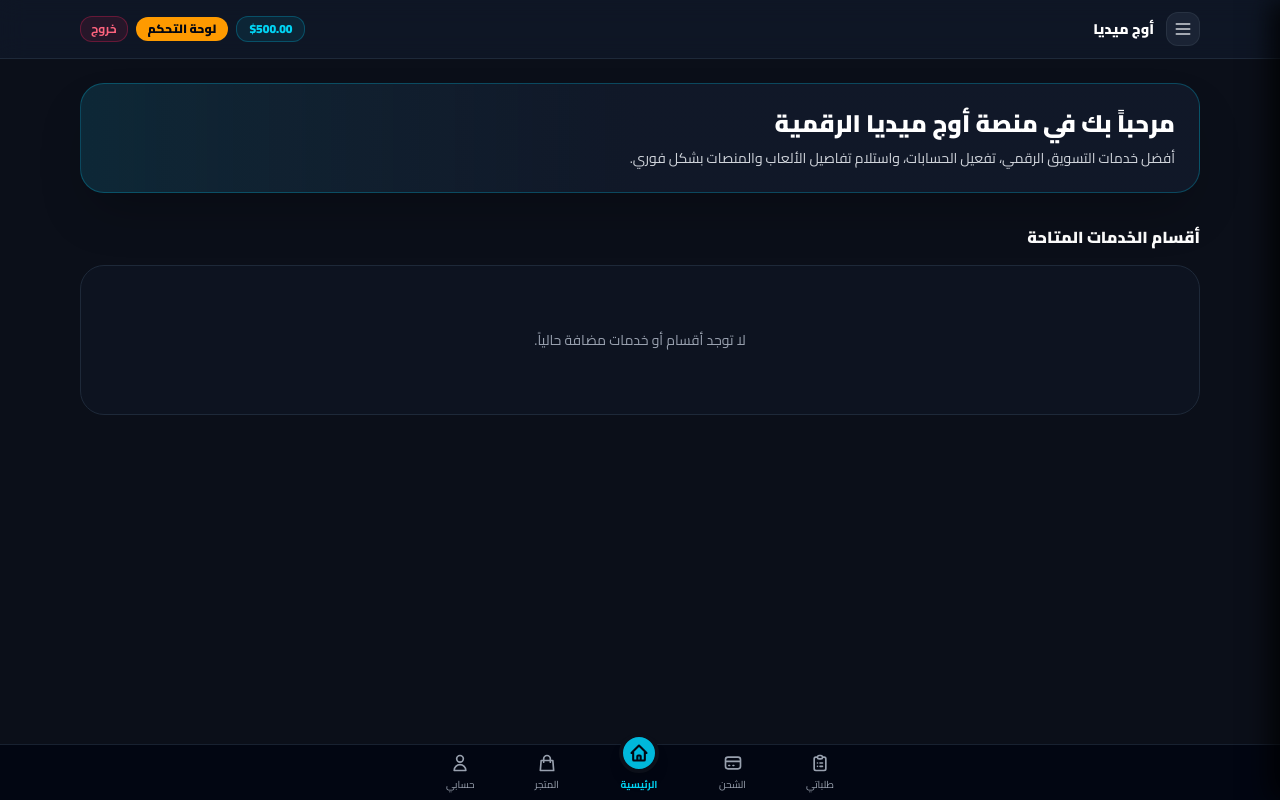
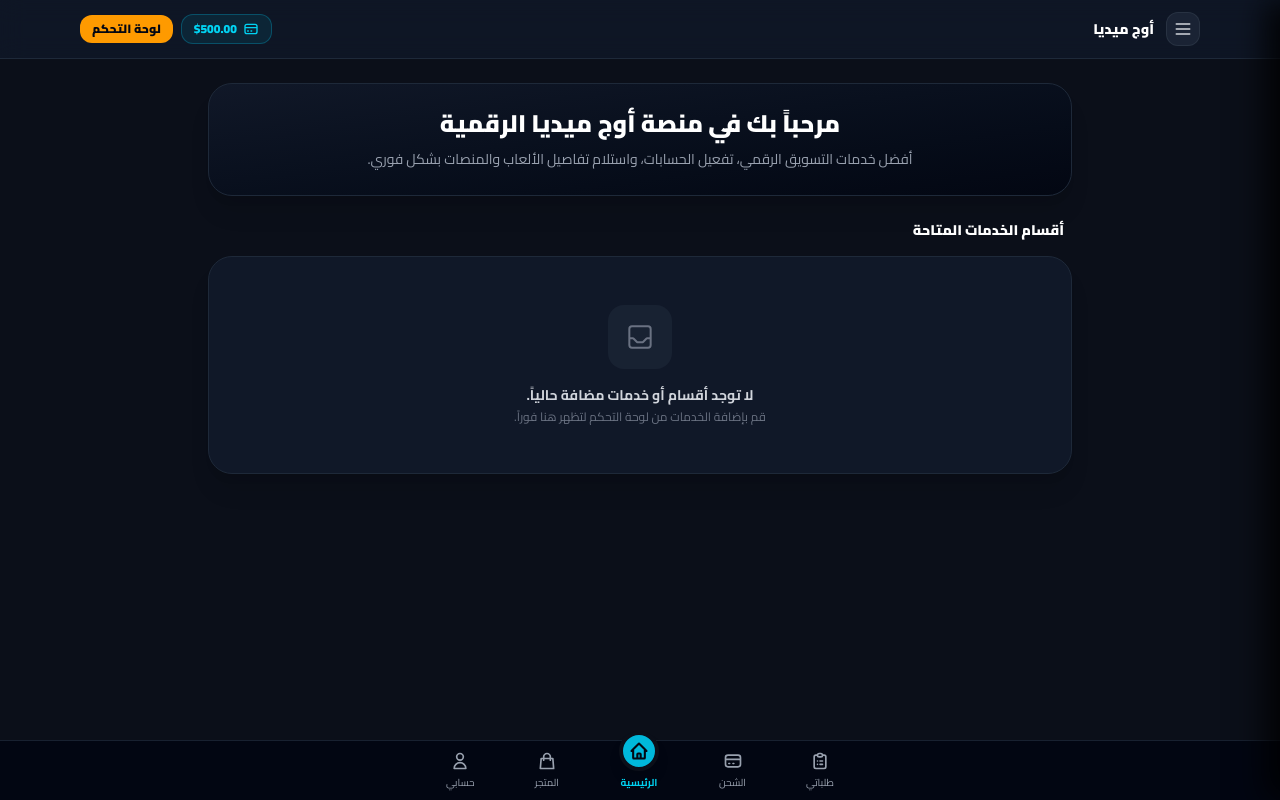
Before and after one commit to ysf20841-max/yosf, a Flask app: page / in a window 1280 px wide. Run offline with Flask 3, Linux system fonts and the light colour scheme; the visitor is signed in with stand-in values (Sample User, id 1); data that the repository does not hold is empty.

Commit message:
Add files via upload

```diff
--- a/templates/base.html
+++ b/templates/base.html
@@ -17,20 +17,20 @@
     <style>
         body { font-family: 'Cairo', sans-serif; background-color: #0b0f19; color: #f3f4f6; }
         #sidebarMenu {
-            position: fixed; top: 0; right: 0; bottom: 0; width: 280px; max-width: 85%;
+            position: fixed; top: 0; right: 0; bottom: 0; width: 290px; max-width: 85%;
             background-color: #030712; border-left: 1px solid #1f2937; z-index: 60;
-            display: flex; flex-direction: column; justify-content: space-between; padding: 20px;
-            box-shadow: -10px 0 25px rgba(0,0,0,0.8); transform: translateX(100%); transition: transform 0.3s ease-in-out;
+            display: flex; flex-direction: column; justify-content: space-between; padding: 24px;
+            box-shadow: -15px 0 30px rgba(0,0,0,0.85); transform: translateX(100%); transition: transform 0.3s ease-in-out;
         }
         #sidebarMenu.open { transform: translateX(0); }
         #sidebarOverlay {
-            position: fixed; inset: 0; background-color: rgba(0,0,0,0.6); z-index: 50;
+            position: fixed; inset: 0; background-color: rgba(0,0,0,0.65); z-index: 50;
             display: none; backdrop-filter: blur(4px);
         }
         #sidebarOverlay.open { display: block; }
     </style>
 </head>
-<body class="min-h-screen flex flex-col justify-between pb-20">
+<body class="min-h-screen flex flex-col justify-between pb-24">
 
     <div id="sidebarOverlay" onclick="toggleSidebar()"></div>
 
@@ -38,8 +38,8 @@
     <div id="sidebarMenu">
         <div>
             <div class="flex items-center justify-between mb-8 pb-4 border-b border-gray-800">
-                <div class="flex items-center gap-2">
-                    <div class="w-9 h-9 bg-cyan-500/10 border border-cyan-500/30 rounded-xl flex items-center justify-center text-cyan-400 font-black">OWJ</div>
+                <div class="flex items-center gap-3">
+                    <div class="w-10 h-10 bg-cyan-500/10 border border-cyan-500/30 rounded-xl flex items-center justify-center text-cyan-400 font-black">OWJ</div>
                     <div>
                         <h3 class="text-sm font-black text-white">أوج ميديا</h3>
                         <p class="text-[10px] text-gray-400">الخدمات الرقمية المتكاملة</p>
@@ -50,36 +50,44 @@
                 </button>
             </div>
 
-            <div class="space-y-2">
-                <a href="/" class="flex items-center gap-3 px-4 py-3 bg-gray-900 hover:bg-gray-800 text-gray-200 rounded-xl text-xs font-bold transition">
+            <!-- روابط القائمة -->
+            <div class="space-y-3">
+                <a href="/" class="flex items-center gap-3.5 px-4 py-3.5 bg-gray-900/90 hover:bg-gray-800 text-gray-200 rounded-2xl text-xs font-bold transition border border-gray-800">
                     <svg class="w-5 h-5 text-cyan-400" fill="none" stroke="currentColor" stroke-width="2" viewBox="0 0 24 24"><path stroke-linecap="round" stroke-linejoin="round" d="M3 12l2-2m0 0l7-7 7 7M5 10v10a1 1 0 001 1h3m10-11l2 2m-2-2v10a1 1 0 01-1 1h-3m-6 0a1 1 0 001-1v-4a1 1 0 011-1h2a1 1 0 011 1v4a1 1 0 001 1m-6 0h6"/></svg>
                     <span>الرئيسية</span>
                 </a>
-                <a href="/accounts" class="flex items-center gap-3 px-4 py-3 bg-gray-900 hover:bg-gray-800 text-gray-200 rounded-xl text-xs font-bold transition">
+                <a href="/accounts" class="flex items-center gap-3.5 px-4 py-3.5 bg-gray-900/90 hover:bg-gray-800 text-gray-200 rounded-2xl text-xs font-bold transition border border-gray-800">
                     <svg class="w-5 h-5 text-cyan-400" fill="none" stroke="currentColor" stroke-width="2" viewBox="0 0 24 24"><path stroke-linecap="round" stroke-linejoin="round" d="M16 11V7a4 4 0 00-8 0v4M5 9h14l1 12H4L5 9z"/></svg>
                     <span>المتجر الرقمي</span>
                 </a>
-                <a href="/deposit" class="flex items-center gap-3 px-4 py-3 bg-gray-900 hover:bg-gray-800 text-gray-200 rounded-xl text-xs font-bold transition">
+                <a href="/deposit" class="flex items-center gap-3.5 px-4 py-3.5 bg-gray-900/90 hover:bg-gray-800 text-gray-200 rounded-2xl text-xs font-bold transition border border-gray-800">
                     <svg class="w-5 h-5 text-cyan-400" fill="none" stroke="currentColor" stroke-width="2" viewBox="0 0 24 24"><path stroke-linecap="round" stroke-linejoin="round" d="M3 10h18M7 15h1m4 0h1m-7 4h12a3 3 0 003-3V8a3 3 0 00-3-3H6a3 3 0 00-3 3v8a3 3 0 003 3z"/></svg>
                     <span>شحن المحفظة</span>
                 </a>
-                <a href="/agents" class="flex items-center gap-3 px-4 py-3 bg-gray-900 hover:bg-gray-800 text-gray-200 rounded-xl text-xs font-bold transition">
+                <a href="/agents" class="flex items-center gap-3.5 px-4 py-3.5 bg-gray-900/90 hover:bg-gray-800 text-gray-200 rounded-2xl text-xs font-bold transition border border-gray-800">
                     <svg class="w-5 h-5 text-cyan-400" fill="none" stroke="currentColor" stroke-width="2" viewBox="0 0 24 24"><path stroke-linecap="round" stroke-linejoin="round" d="M17 20h5v-2a3 3 0 00-5.356-1.857M17 20H7m10 0v-2c0-.656-.126-1.283-.356-1.857M7 20H2v-2a3 3 0 015.356-1.857M7 20v-2c0-.656.126-1.283.356-1.857m0 0a5.002 5.002 0 019.288 0M15 7a3 3 0 11-6 0 3 3 0 016 0zm6 3a2 2 0 11-4 0 2 2 0 014 0zM7 10a2 2 0 11-4 0 2 2 0 014 0z"/></svg>
                     <span>الوكلاء المعتمدون</span>
                 </a>
-                <a href="/about" class="flex items-center gap-3 px-4 py-3 bg-gray-900 hover:bg-gray-800 text-gray-200 rounded-xl text-xs font-bold transition">
+                <a href="/about" class="flex items-center gap-3.5 px-4 py-3.5 bg-gray-900/90 hover:bg-gray-800 text-gray-200 rounded-2xl text-xs font-bold transition border border-gray-800">
                     <svg class="w-5 h-5 text-cyan-400" fill="none" stroke="currentColor" stroke-width="2" viewBox="0 0 24 24"><path stroke-linecap="round" stroke-linejoin="round" d="M13 16h-1v-4h-1m1-4h.01M21 12a9 9 0 11-18 0 9 9 0 0118 0z"/></svg>
                     <span>من نحن</span>
                 </a>
-                <a href="/ai_bot" class="flex items-center gap-3 px-4 py-3 bg-cyan-950/40 hover:bg-cyan-900/40 border border-cyan-500/30 text-cyan-300 rounded-xl text-xs font-bold transition">
+                <a href="/ai_bot" class="flex items-center gap-3.5 px-4 py-3.5 bg-cyan-950/40 hover:bg-cyan-900/40 border border-cyan-500/30 text-cyan-300 rounded-2xl text-xs font-bold transition">
                     <svg class="w-5 h-5 text-cyan-400" fill="none" stroke="currentColor" stroke-width="2" viewBox="0 0 24 24"><path stroke-linecap="round" stroke-linejoin="round" d="M8 10h.01M12 10h.01M16 10h.01M9 16H5a2 2 0 01-2-2V6a2 2 0 012-2h14a2 2 0 012 2v8a2 2 0 01-2 2h-5l-5 5v-5z"/></svg>
                     <span>المساعد الذكي (اسأل البوت)</span>
                 </a>
             </div>
         </div>
 
-        <div class="pt-4 border-t border-gray-800 text-center">
-            <p class="text-[10px] text-gray-500">© 2026 أوج ميديا - جميع الحقوق محفوظة</p>
+        <!-- زر الخروج في أسفل القائمة الجانبية -->
+        <div class="pt-4 border-t border-gray-800">
+            {% if current_user %}
+            <a href="/logout" class="flex items-center justify-center gap-2 w-full bg-rose-500/10 hover:bg-rose-500/20 border border-rose-500/30 text-rose-400 py-3 rounded-2xl text-xs font-bold transition mb-3">
+                <svg class="w-4 h-4" fill="none" stroke="currentColor" stroke-width="2" viewBox="0 0 24 24"><path stroke-linecap="round" stroke-linejoin="round" d="M17 16l4-4m0 0l-4-4m4 4H7m6 4v1a3 3 0 01-3 3H6a3 3 0 01-3-3V7a3 3 0 013-3h4a3 3 0 013 3v1"/></svg>
+                <span>تسجيل الخروج</span>
+            </a>
+            {% endif %}
+            <p class="text-[10px] text-gray-500 text-center">© 2026 أوج ميديا - جميع الحقوق محفوظة</p>
         </div>
     </div>
 
@@ -95,13 +103,16 @@
                 </a>
             </div>
 
+            <!-- أزرار الرصيد مع رسمة المحفظة -->
             <div class="flex items-center gap-2">
                 {% if current_user %}
-                <a href="/deposit" class="bg-cyan-500/10 border border-cyan-500/30 text-cyan-400 px-3 py-1 rounded-xl text-xs font-black transition hover:bg-cyan-500/20">${{ "%.2f"|format(current_user.balance_usd) }}</a>
+                <a href="/deposit" class="flex items-center gap-1.5 bg-cyan-500/10 border border-cyan-500/30 text-cyan-400 px-3 py-1.5 rounded-xl text-xs font-black transition hover:bg-cyan-500/20">
+                    <svg class="w-4 h-4 text-cyan-400" fill="none" stroke="currentColor" stroke-width="2" viewBox="0 0 24 24"><path stroke-linecap="round" stroke-linejoin="round" d="M3 10h18M7 15h1m4 0h1m-7 4h12a3 3 0 003-3V8a3 3 0 00-3-3H6a3 3 0 00-3 3v8a3 3 0 003 3z"/></svg>
+                    <span>${{ "%.2f"|format(current_user.balance_usd) }}</span>
+                </a>
                 {% if current_user.role == 'admin' %}
-                <a href="/admin" class="bg-amber-500 hover:bg-amber-400 text-gray-950 px-3 py-1 rounded-xl text-xs font-black transition">لوحة التحكم</a>
+                <a href="/admin" class="bg-amber-500 hover:bg-amber-400 text-gray-950 px-3 py-1.5 rounded-xl text-xs font-black transition">لوحة التحكم</a>
                 {% endif %}
-                <a href="/logout" class="bg-rose-500/10 border border-rose-500/30 text-rose-400 px-2.5 py-1 rounded-xl text-xs font-bold transition">خروج</a>
                 {% else %}
                 <a href="/login" class="bg-cyan-500 hover:bg-cyan-400 text-gray-950 px-3.5 py-1.5 rounded-xl text-xs font-black transition">دخول</a>
                 {% endif %}
@@ -113,8 +124,8 @@
         {% block content %}{% endblock %}
     </main>
 
-    <!-- شريط التنقل السفلي -->
-    <nav class="fixed bottom-0 left-0 right-0 bg-gray-950/95 border-t border-gray-800/80 backdrop-blur-lg z-40 py-2 px-4">
+    <!-- شريط التنقل السفلي الثابت -->
+    <nav class="fixed bottom-0 left-0 right-0 bg-gray-950/95 border-t border-gray-800/80 backdrop-blur-lg z-40 py-2.5 px-4">
         <div class="max-w-md mx-auto flex items-center justify-around text-center">
             <a href="/my_orders" class="flex flex-col items-center gap-1 text-gray-400 hover:text-cyan-400 transition text-[10px]">
                 <svg class="w-5 h-5" fill="none" stroke="currentColor" stroke-width="2" viewBox="0 0 24 24"><path stroke-linecap="round" stroke-linejoin="round" d="M9 5H7a2 2 0 00-2 2v12a2 2 0 002 2h10a2 2 0 002-2V7a2 2 0 00-2-2h-2M9 5a2 2 0 002 2h2a2 2 0 002-2M9 5a2 2 0 012-2h2a2 2 0 012 2m-3 7h3m-3 4h3m-6-4h.01M9 16h.01"/></svg>
--- a/templates/index.html
+++ b/templates/index.html
@@ -2,38 +2,50 @@
 {% block title %}الرئيسية - أوج ميديا{% endblock %}
 
 {% block content %}
-<div class="max-w-6xl mx-auto px-4 py-6">
-    <div class="bg-gradient-to-r from-cyan-900/40 via-gray-900 to-gray-900 border border-cyan-500/30 rounded-3xl p-6 mb-8 shadow-2xl relative overflow-hidden">
-        <div class="relative z-10">
-            <h1 class="text-xl sm:text-2xl font-black text-white mb-2" data-t="hero_title">مرحباً بك في منصة أوج ميديا الرقمية</h1>
-            <p class="text-xs sm:text-sm text-gray-300" data-t="hero_desc">أفضل خدمات التسويق الرقمي، تفعيل الحسابات، واستلام تفاصيل الألعاب والمنصات بشكل فوري.</p>
-        </div>
+<div class="max-w-4xl mx-auto px-4 py-6 space-y-6">
+    <!-- بانر الترحيب -->
+    <div class="bg-gradient-to-br from-gray-900 to-gray-950 border border-gray-800 rounded-3xl p-6 shadow-xl text-center relative overflow-hidden">
+        <h1 class="text-xl sm:text-2xl font-black text-white mb-2">مرحباً بك في منصة أوج ميديا الرقمية</h1>
+        <p class="text-xs sm:text-sm text-gray-400 leading-relaxed max-w-xl mx-auto">
+            أفضل خدمات التسويق الرقمي، تفعيل الحسابات، واستلام تفاصيل الألعاب والمنصات بشكل فوري.
+        </p>
     </div>
 
-    <div class="mb-4 flex justify-between items-center">
-        <h2 class="text-base font-black text-white" data-t="sections_title">أقسام الخدمات المتاحة</h2>
+    <!-- قسم الخدمات المتاحة بحجم ممتاز ومناسب للهاتف -->
+    <div class="space-y-4">
+        <h2 class="text-sm font-black text-white px-2">أقسام الخدمات المتاحة</h2>
+
+        {% if categories %}
+            <div class="grid grid-cols-1 sm:grid-cols-2 gap-4">
+                {% for cat_name, info in categories.items() %}
+                <a href="{{ url_for('category_services', cat_name=cat_name) }}" class="bg-gray-900 hover:bg-gray-850 border border-gray-800 hover:border-cyan-500/50 rounded-2xl p-5 transition shadow-lg flex items-center justify-between group">
+                    <div class="flex items-center gap-4">
+                        {% if info.image_url %}
+                        <img src="{{ info.image_url }}" alt="{{ cat_name }}" class="w-12 h-12 rounded-xl object-cover border border-gray-800">
+                        {% else %}
+                        <div class="w-12 h-12 bg-cyan-500/10 border border-cyan-500/30 rounded-xl flex items-center justify-center text-cyan-400 font-black">
+                            {{ cat_name[:2] }}
+                        </div>
+                        {% endif %}
+                        <div>
+                            <h3 class="text-sm font-black text-white group-hover:text-cyan-400 transition mb-1">{{ cat_name }}</h3>
+                            <span class="text-[11px] text-gray-400 bg-gray-950 px-2.5 py-0.5 rounded-lg border border-gray-800">{{ info.count }} خدمات متوفرة</span>
+                        </div>
+                    </div>
+                    <svg class="w-5 h-5 text-gray-500 group-hover:text-cyan-400 transition rotate-180" fill="none" stroke="currentColor" stroke-width="2.5" viewBox="0 0 24 24"><path stroke-linecap="round" stroke-linejoin="round" d="M14 5l7 7m0 0l-7 7m7-7H3"/></svg>
+                </a>
+                {% endfor %}
+            </div>
+        {% else %}
+            <!-- صندوق كبير وواضح ومناسب للشاشات كما طلبت -->
+            <div class="bg-gray-900 border border-gray-800 rounded-3xl p-12 text-center shadow-xl">
+                <div class="w-16 h-16 bg-gray-800/60 rounded-2xl flex items-center justify-center mx-auto mb-4 text-gray-500">
+                    <svg class="w-8 h-8" fill="none" stroke="currentColor" stroke-width="1.5" viewBox="0 0 24 24"><path stroke-linecap="round" stroke-linejoin="round" d="M20 13V6a2 2 0 00-2-2H6a2 2 0 00-2 2v7m16 0v5a2 2 0 01-2 2H6a2 2 0 01-2-2v-5m16 0h-2.586a1 1 0 00-.707.293l-2.414 2.414a1 1 0 01-.707.293h-3.172a1 1 0 01-.707-.293l-2.414-2.414A1 1 0 006.586 13H4"/></svg>
+                </div>
+                <h3 class="text-sm font-bold text-gray-300 mb-1">لا توجد أقسام أو خدمات مضافة حالياً.</h3>
+                <p class="text-xs text-gray-500">قم بإضافة الخدمات من لوحة التحكم لتظهر هنا فوراً.</p>
+            </div>
+        {% endif %}
     </div>
-
-    {% if categories %}
-    <div class="grid grid-cols-2 sm:grid-cols-3 gap-3 sm:gap-6">
-        {% for cat_name, info in categories.items() %}
-        <a href="/category/{{ cat_name }}" class="bg-gray-900/90 hover:bg-gray-800 border border-gray-800 hover:border-cyan-500/50 rounded-2xl p-4 flex flex-col items-center text-center transition group shadow-lg">
-            <div class="w-16 h-16 sm:w-20 sm:h-20 rounded-2xl bg-gray-950 border border-gray-800 overflow-hidden mb-3 flex items-center justify-center group-hover:scale-105 transition">
-                {% if info.image_url %}
-                <img src="{{ info.image_url }}" alt="{{ cat_name }}" class="w-full h-full object-cover">
-                {% else %}
-                <svg class="w-8 h-8 text-cyan-400" fill="none" stroke="currentColor" stroke-width="2" viewBox="0 0 24 24"><path stroke-linecap="round" stroke-linejoin="round" d="M13 10V3L4 14h7v7l9-11h-7z"/></svg>
-                {% endif %}
-            </div>
-            <h3 class="text-xs sm:text-sm font-black text-gray-200 group-hover:text-cyan-400 transition mb-1 line-clamp-1">{{ cat_name }}</h3>
-            <span class="text-[10px] text-gray-400 bg-gray-950 px-2 py-0.5 rounded-full border border-gray-800">{{ info.count }} <span data-t="service_unit">خدمة</span></span>
-        </a>
-        {% endfor %}
-    </div>
-    {% else %}
-    <div class="text-center py-16 bg-gray-900/50 rounded-3xl border border-gray-800">
-        <p class="text-sm text-gray-400" data-t="no_services">لا توجد أقسام أو خدمات مضافة حالياً.</p>
-    </div>
-    {% endif %}
 </div>
 {% endblock %}
```
